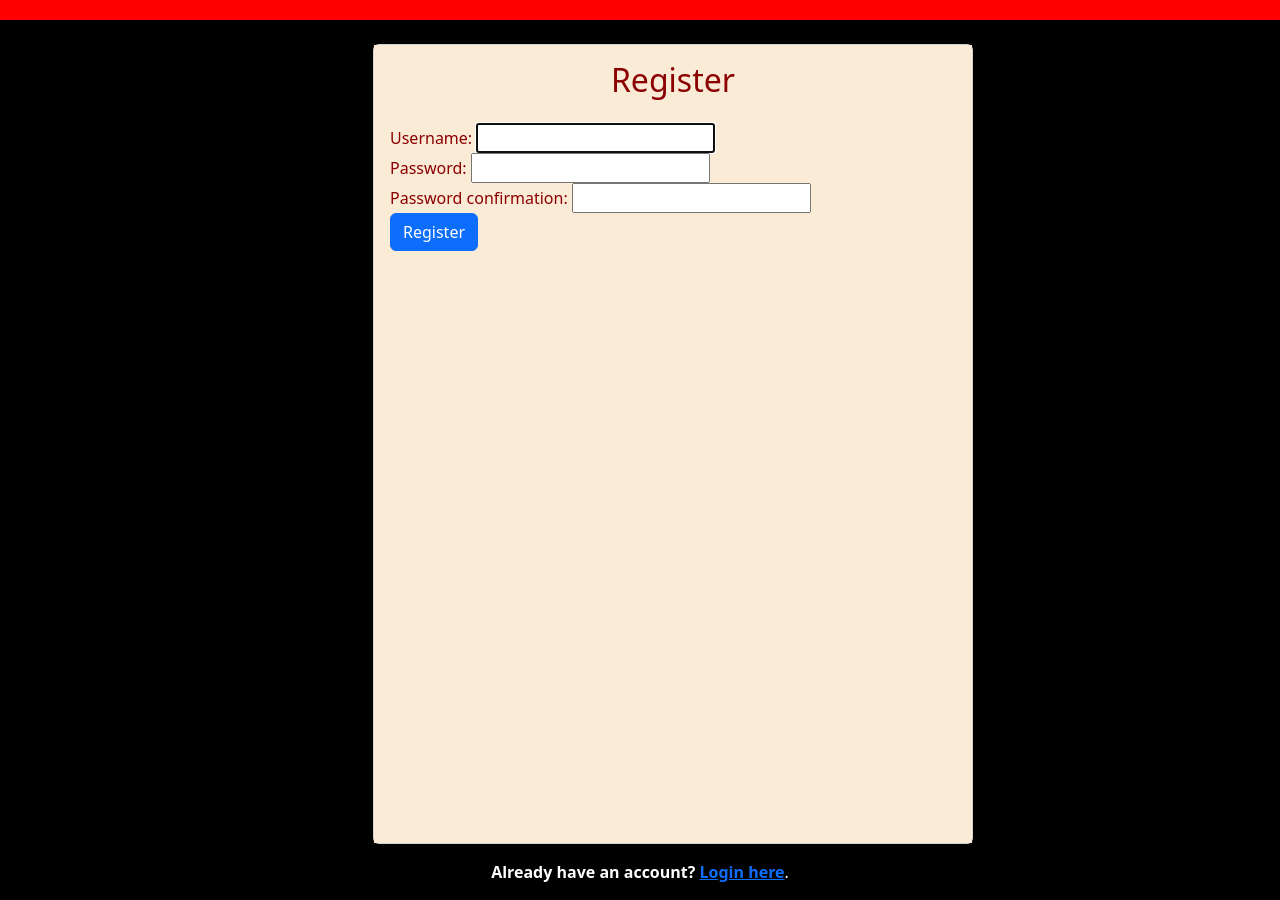
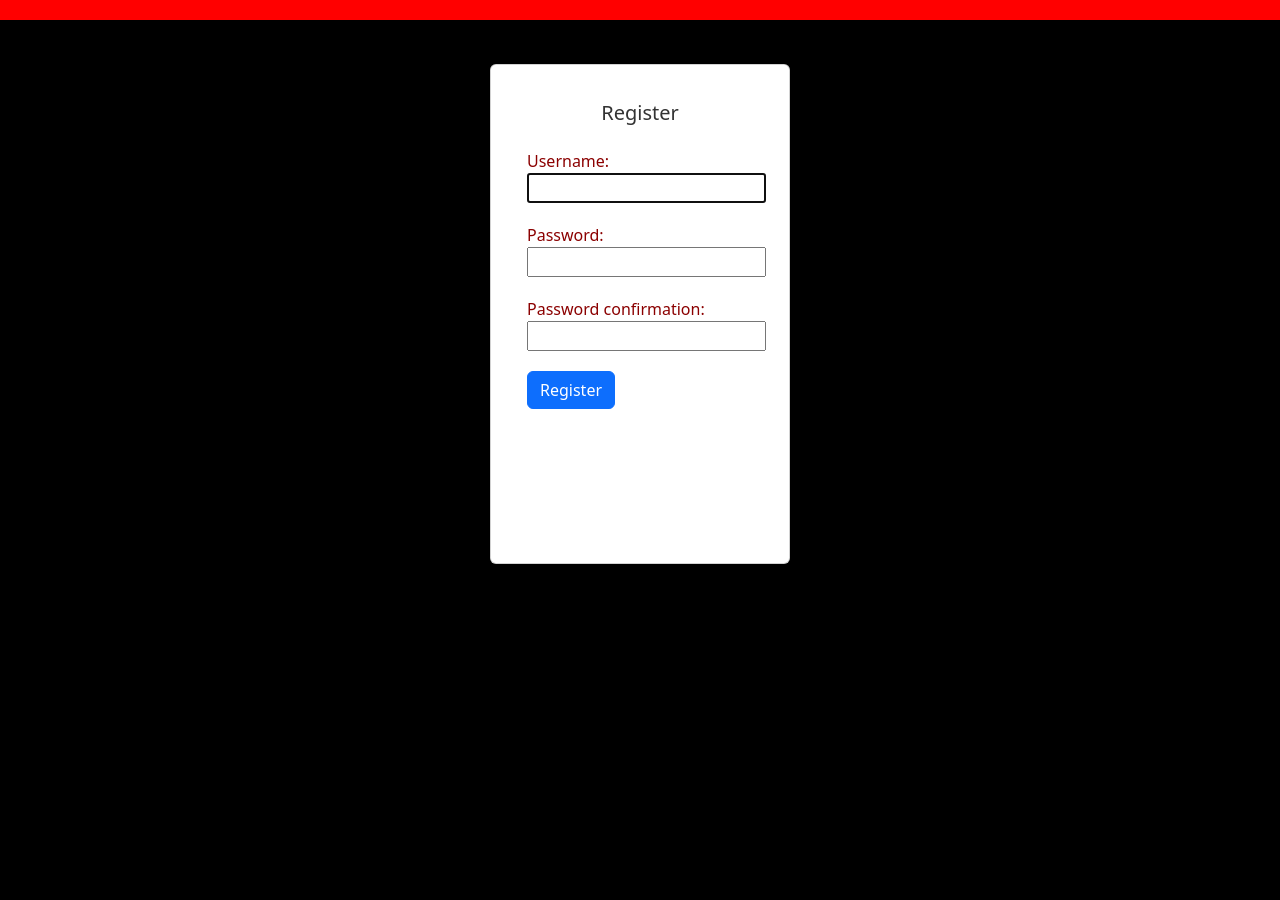
Before and after one commit to kiraashley24/finalProjectKiraSelucky, a Django app: page /register/ in a window 1280 px wide. Shown: the part 56-956 px from the top of the page. After the commit the page ends 620 px from the top, so only its background shows below. Run offline with Django 5.2, Linux system fonts and the light colour scheme.

Commit message:
styling adjustments

```diff
--- a/dnd/static/dnd/style.css
+++ b/dnd/static/dnd/style.css
@@ -52,14 +52,12 @@ tr:nth-child(odd) {
     text-decoration: underline;
 }
 
-/*Card formatting for index page*/
 .card {
     perspective: 1000px;
     width: 600px; /* Adjust the width as needed */
     height: 800px; /* Adjust the height as needed */
     margin: 0 auto; /* Center the card horizontally */
 }
-
 .card-inner {
     width: 100%;
     height: 100%;
@@ -77,6 +75,7 @@ tr:nth-child(odd) {
     height: 100%;
     position: absolute;
     backface-visibility: hidden;
+    margin-bottom: 10px;
 }
 
 .card-front {
@@ -93,3 +92,55 @@ tr:nth-child(odd) {
     align-items: center;
     justify-content: flex-start; /* Align content to the top */
 }
+
+
+/* Adjust styling for the character card */
+.character-card {
+    width: 400px; /* Adjust the width as needed */
+    height: 400px; /* Set a specific height for the card */
+    margin: 20px auto; /* Add margin for spacing between cards */
+    padding: 20px; /* Add padding within the card to control spacing */
+    box-sizing: border-box; /* Include padding in the total height */
+    margin-bottom: 10px;
+}
+
+/* Adjust font size, colors, and line height as needed */
+.character-card h1 {
+    font-size: 24px;
+    color: #333;
+    margin-bottom: 10px; /* Add some margin between text elements */
+}
+
+.character-card p {
+    font-size: 16px;
+    color: #555;
+    line-height: 1.2; /* Adjust line height to reduce spacing */
+    margin-bottom: 10px; /* Add some margin between text elements */
+}
+
+/* style.css */
+.smaller-card {
+    width: 300px; /* Adjust the width as needed */
+    height: 600px; /* Adjust the height as needed */
+    margin: 0 auto; /* Center the card horizontally */
+    margin-top: 20px; /* Add margin for spacing from the top */
+    padding: 20px; /* Add padding within the card to control spacing */
+    box-sizing: border-box; /* Include padding in the total height */
+    /* Add margin to the form groups for spacing */
+    .form-group {
+        margin-bottom: 20px;
+    }
+}
+
+/* Adjust font size, colors, and line height as needed */
+.smaller-card h2 {
+    font-size: 20px;
+    color: #333;
+    margin-bottom: 10px; /* Add some margin between text elements */
+}
+
+.smaller-card h6 {
+    font-size: 16px;
+    color: red; /* Adjust color for the message */
+    margin-bottom: 10px; /* Add some margin between text elements */
+}
--- a/dnd/templates/registration/register.html
+++ b/dnd/templates/registration/register.html
@@ -4,8 +4,14 @@
     <div class="container">
         <div class="row justify-content-center">
             <div class="col-md-6">
-                <div class="card">
-                    <div class="card-body" style="background-color: antiquewhite; color: darkred;">
+                <div class="card smaller-card" style="height: 500px;">
+                    <div class="card-body" style="background-color: white; color: darkred;">
+                        {% if registration_success %}
+                            <h2 class="text-center mb-4">Registration successful. Welcome!</h2>
+                            <p class="text-center">
+                                <a href="{% url 'login' %}" class="btn btn-primary btn-block">Login here</a>
+                            </p>
+                        {% else %}
                             <h2 class="text-center mb-4">Register</h2>
                             {% if messages %}
                                 <ul class="messages">
@@ -32,10 +38,8 @@
                                     <button type="submit" class="btn btn-primary btn-block">Register</button>
                                 </div>
                             </form>
+                        {% endif %}
                     </div>
-                </div>
-                <div class="mt-3 text-center">
-                    <p><strong>Already have an account?</strong> <a href="{% url 'login' %}"><strong>Login here</strong></a>.</p>
                 </div>
             </div>
         </div>
--- a/dnd/views.py
+++ b/dnd/views.py
@@ -1,12 +1,11 @@
-from django.http import HttpResponse
+
 from django.shortcuts import render, get_object_or_404
 from .models import Race, DndClass, BarbarianDetail, BardDetail, ClericDetail, DruidDetail, FighterDetail, MonkDetail, PaladinDetail, RangerDetail, RogueDetail, SorcererDetail, WarlockDetail, WizardDetail
 import requests
 from .forms import CharacterForm
 from django.shortcuts import render, redirect
 from django.contrib import messages
-from requests.exceptions import HTTPError, RequestException, JSONDecodeError
-from django.contrib.auth import login, logout
+from django.contrib.auth import login
 from django.contrib.auth.forms import UserCreationForm
 from django.contrib.auth.forms import AuthenticationForm
 from django.contrib.auth.decorators import login_required
@@ -129,15 +128,17 @@ def register(request):
 
     return render(request, 'registration/register.html', {'form': form})
 
+
 def login_view(request):
     if request.method == 'POST':
         form = AuthenticationForm(request, data=request.POST)
         if form.is_valid():
             user = form.get_user()
             login(request, user)
-            return redirect('charbuild.html') # redirects to charbuild page on successful login
+            return redirect('charbuild')  # or any other success URL
         else:
-            messages.error(request, 'Login failed. Please check your username and password.') # unsuccessful message
+            messages.add_message(request, messages.ERROR, 'Invalid Credentials. Please check your username and password.')
+
 
     else:
         form = AuthenticationForm()
```
Also changed, not shown: dnd/templates/character.html (+18 -8 lines), dnd/templates/index.html (+14 -4 lines), dnd/templates/registration/login.html (+9 -2 lines), dnd/static/dnd/images/characters.jpg (added). Lines whose indentation alone changed are shown as unchanged.
